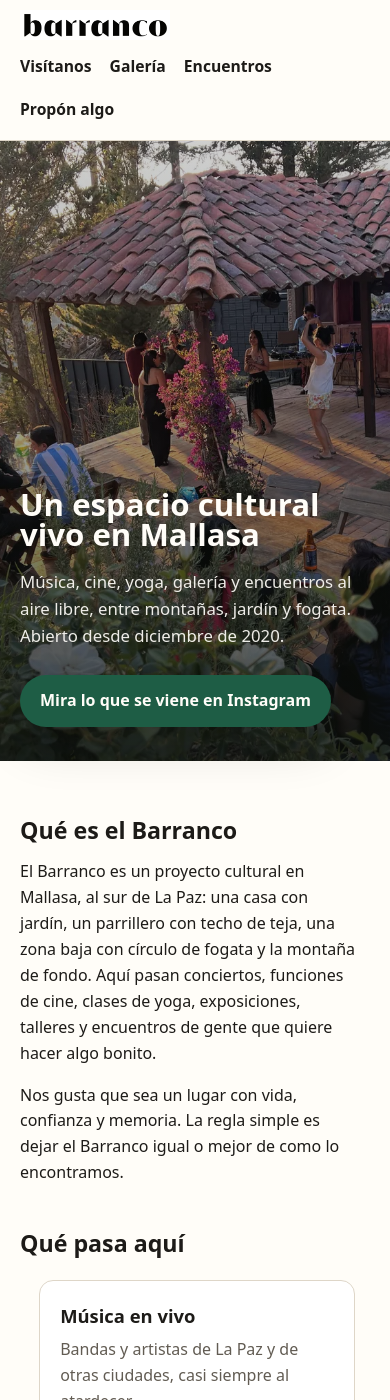
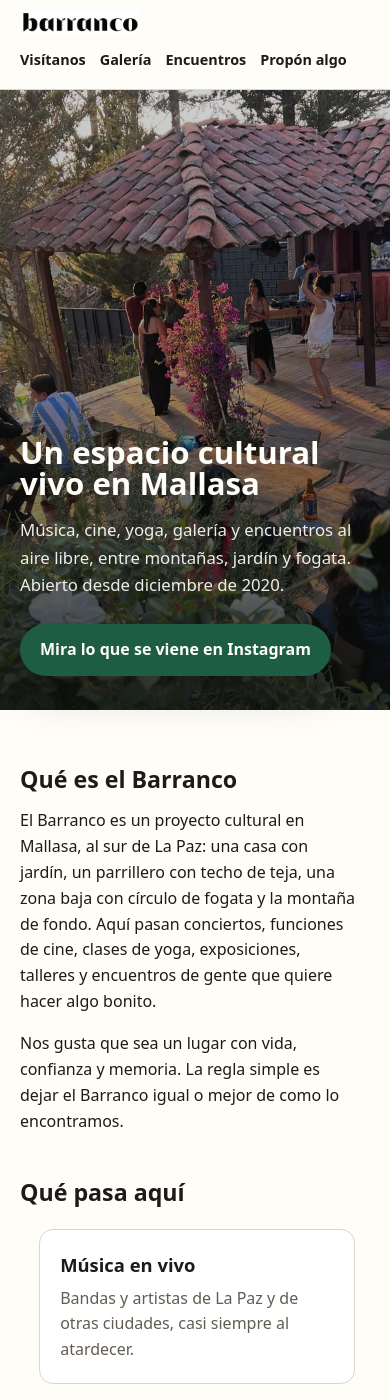
Before and after one commit to barranco-life/Barranco, a Jekyll site: the page built from index.html, in a window 390 px wide and 1400 px high. Built offline with Jekyll 4.4.1, drawn with Linux system fonts in a browser that asks for light colours.

Commit message:
Site: side padding for page heads and footer; tighter nav on phones
Co-Authored-By: Claude Opus 5.5 <noreply@anthropic.com>

```diff
--- a/assets/css/barranco.css
+++ b/assets/css/barranco.css
@@ -481,3 +481,20 @@ img {
     margin: 0;
   }
 }
+
+.page-head,
+.site-footer {
+  padding-left: 20px;
+  padding-right: 20px;
+}
+
+@media (max-width: 720px) {
+  .site-header__brand img {
+    width: 120px;
+  }
+
+  .site-nav {
+    gap: 2px 14px;
+    font-size: 0.9rem;
+  }
+}
```
